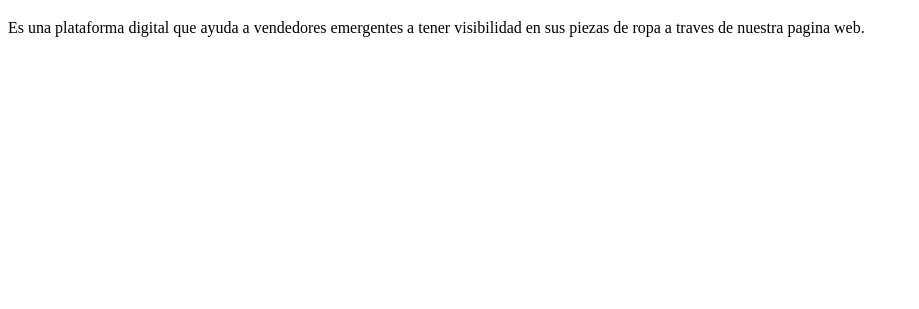
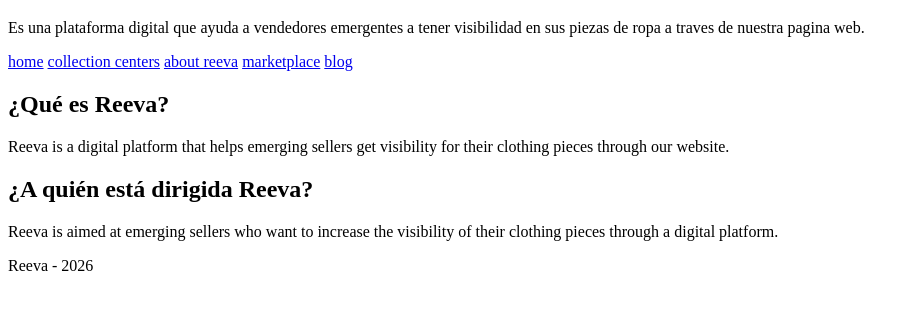
Before and after one commit to nathalyalveo0210-arch/nath, a plain HTML site: page Index.html in a window 1280 px wide. Shown: the part 61-370 px from the top of the page, without its empty margins (0-919 px from the left). Drawn offline with Linux system fonts and the light colour scheme.

Commit message:
Add files via upload

```diff
--- a/Index.html
+++ b/Index.html
@@ -9,11 +9,47 @@
 </head>
 
 <body>
+    <header>
 
-     <h1>Reeva</h1>
+      <h1>Reeva</h1>
 
-     <p>Es una plataforma digital que ayuda a vendedores emergentes a tener visibilidad en sus piezas de ropa a traves de nuestra pagina web.</p>
+    </header>
+
+    <p>Es una plataforma digital que ayuda a vendedores emergentes a tener visibilidad en sus piezas de ropa a traves de nuestra pagina web.</p>
 
 </body>
 
+<nav>
+    <a href="#">home</a>
+    <a href="#">collection centers</a>
+    <a href="#">about reeva</a>
+    <a href="#">marketplace</a>
+    <a href="#">blog</a>
+</nav>
+<main>
+
+    <section>
+        <h2>¿Qué es Reeva?</h2>
+        <p>
+            Reeva is a digital platform that helps emerging sellers get visibility for their clothing pieces through our website.
+        </p>
+    </section>
+
+    <section>
+        <h2>¿A quién está dirigida Reeva?</h2>
+
+        <p>
+            Reeva is aimed at emerging sellers who want to increase the visibility of their clothing pieces through a digital platform.
+        </p>
+
+    </section>
+
+</main>
+
+<footer>
+
+    <p>Reeva - 2026</p>
+
+</footer>
+
 </html>
```
